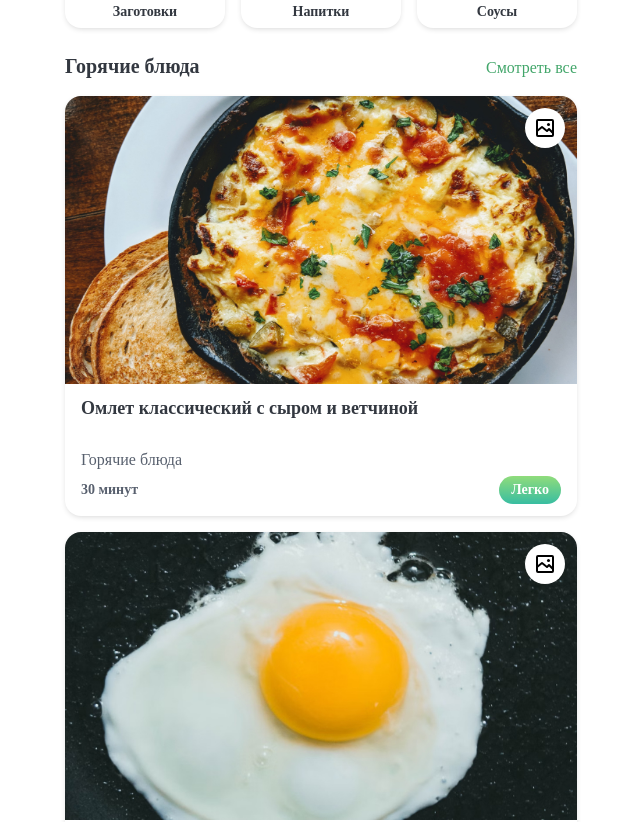
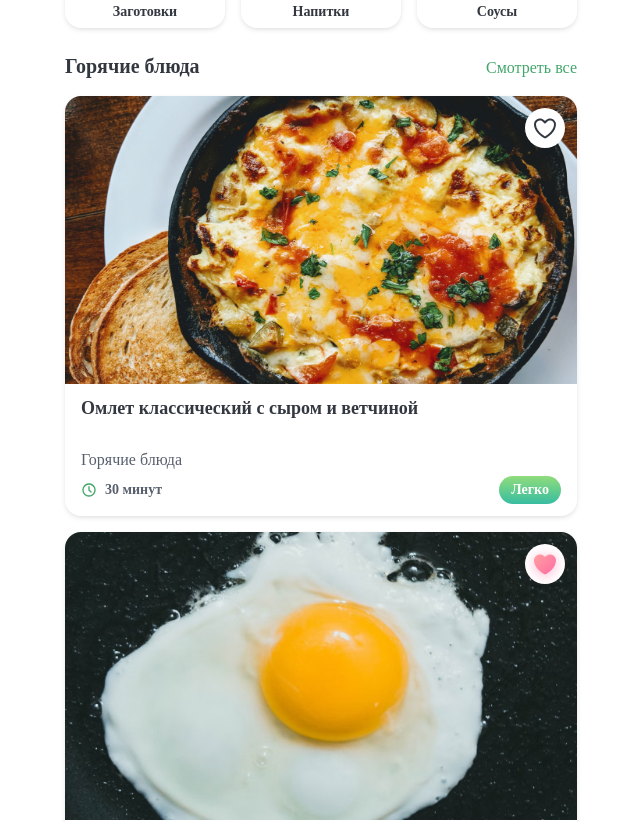
Before and after one commit to safer07/CookAppReact, a React (Vite) app: page / in a window 1280 px wide. Shown: the part 530-1352 px from the top of the page, without its empty margins (319-959 px from the left). Built offline with nearby package versions, Linux system fonts and the light colour scheme; a web font is replaced by a local one.

Commit message:
кнопка like и её анимация

```diff
--- a/src/api.js
+++ b/src/api.js
@@ -4,7 +4,7 @@ export function fetchCategories() {
   return new Promise((resolve) => {
     setTimeout(() => {
       resolve(categories);
-    }, 1000);
+    }, 100);
   });
 }
 
@@ -12,6 +12,6 @@ export function fetchRecipes() {
   return new Promise((resolve) => {
     setTimeout(() => {
       resolve(recipes);
-    }, 500);
+    }, 100);
   });
 }
--- a/src/assets/css/base/other.css
+++ b/src/assets/css/base/other.css
@@ -1,3 +1,7 @@
 img {
   @apply pointer-events-none;
 }
+
+svg {
+  @apply fill-current;
+}
--- /dev/null
+++ b/src/assets/css/components/buttons.css
@@ -0,0 +1,16 @@
+.like-button {
+  @apply grid size-5 place-content-center rounded-full bg-white;
+  & :is(svg, img) {
+    @apply size-3;
+  }
+  &.active :is(svg, img) {
+    @apply drop-shadow-[0_2px_6px_rgb(255_107_161_/_0.5)];
+  }
+}
+/* text-[#FF6BA2] */
+/* drop-shadow-[0_2px_8px_-2px_rgb(255_107_161_/_0.99)] */
+/* drop-shadow-[0_35px_35px_rgba(0,0,0,0.25)] */
+
+/* .like-button.active :is(svg, img) {
+  @apply animate-blink;
+} */
--- a/src/components/RecipeCard.jsx
+++ b/src/components/RecipeCard.jsx
@@ -1,14 +1,19 @@
+import { useProfile } from "../context/UserProfileContext";
+import LikeButton from "../ui/LikeButton";
 import Tag from "../ui/Tag";
 
 export default function RecipeCard({ recipe }) {
+  const { likedRecipes } = useProfile();
+
   return (
     <div className="overflow-hidden rounded-2xl bg-white shadow">
       <div className="relative">
         <img className="aspect-video" src={recipe.img} alt={recipe.name} />
-        <div className="absolute right-1.5 top-1.5 grid size-5 place-content-center rounded-full bg-white">
-          <svg className="size-3">
-            <use href="./images/icons.svg#example"></use>
-          </svg>
+        <div className="absolute right-1.5 top-1.5">
+          <LikeButton
+            active={likedRecipes.includes(recipe.id)}
+            recipeId={recipe.id}
+          />
         </div>
       </div>
       <div className="mx-2 my-1.5 grid gap-0.5">
@@ -17,9 +22,14 @@ export default function RecipeCard({ recipe }) {
         </h3>
         <p className="text-secondary-color">Горячие блюда</p>
         <div className="flex items-center justify-between">
-          <span className="label-small text-secondary-color">
-            {recipe.time} минут
-          </span>
+          <div className="flex items-center gap-1">
+            <svg className="size-2 fill-primary">
+              <use href="./images/icons.svg#clock"></use>
+            </svg>
+            <div className="label-small text-secondary-color">
+              {recipe.time} минут
+            </div>
+          </div>
           {/* {if (recipe.difficulty === 1) */}
           <Tag text="Легко" />
         </div>
--- a/src/context/UserProfileContext.jsx
+++ b/src/context/UserProfileContext.jsx
@@ -11,7 +11,15 @@ export default UserProfileContext;
 export function UserProfileContextProvider({ children }) {
   const [loading, setLoading] = useState(false);
   const [isAuth, setIsAuth] = useState(false);
-  const [likedRecipes, setLikedRecipes] = useState([]);
+  const [likedRecipes, setLikedRecipes] = useState(["r2"]);
+
+  function handleLike(id) {
+    setLikedRecipes((prev) => {
+      return prev.includes(id)
+        ? [...prev.filter((item) => item !== id)]
+        : [...prev, id];
+    });
+  }
 
   //   useEffect(() => {
   //     async function preload() {
@@ -27,7 +35,9 @@ export function UserProfileContextProvider({ children }) {
   //   }, []);
 
   return (
-    <UserProfileContext.Provider value={{ loading, isAuth, likedRecipes }}>
+    <UserProfileContext.Provider
+      value={{ loading, isAuth, likedRecipes, handleLike }}
+    >
       {children}
     </UserProfileContext.Provider>
   );
--- a/src/index.css
+++ b/src/index.css
@@ -5,6 +5,7 @@
 
 @import url(assets/css/components/layout.css) layer(components);
 @import url(assets/css/components/surface.css) layer(components);
+@import url(assets/css/components/buttons.css) layer(components);
 
 @tailwind base;
 @tailwind components;
--- /dev/null
+++ b/src/ui/LikeButton.jsx
@@ -0,0 +1,36 @@
+import { useState } from "react";
+import { useProfile } from "../context/UserProfileContext";
+
+export default function LikeButton({ active, recipeId }) {
+  const [isActive, setIsActive] = useState(active);
+  const [animation, setAnimation] = useState(false);
+  const { handleLike } = useProfile();
+
+  function onClick() {
+    handleLike(recipeId);
+    setIsActive((prev) => !prev);
+    setAnimation(true);
+  }
+
+  return (
+    <div
+      className={`like-button ${isActive ? "active" : ""}`}
+      onClick={onClick}
+    >
+      {!isActive ? (
+        <svg>
+          <use href="./images/icons.svg#heart" />
+        </svg>
+      ) : (
+        <img
+          className={`${animation ? "animate-blink" : ""}`}
+          src="./images/icons/heart_filled.svg"
+        />
+      )}
+      {/* <svg>
+        {!isActive && <use href="./images/icons.svg#heart" />}
+        {isActive && <use href="./images/icons.svg#heart_filled" />}
+      </svg> */}
+    </div>
+  );
+}
--- a/tailwind.config.js
+++ b/tailwind.config.js
@@ -130,6 +130,17 @@ export default {
       screens: {
         "hover-hover": { raw: "(hover: hover)" },
       },
+
+      keyframes: {
+        blink: {
+          "0%, 100%": { transform: "scale(1)" },
+          "50%": { transform: "scale(1.25)" },
+        },
+      },
+
+      animation: {
+        blink: "blink 300ms ease-in-out forwards",
+      },
     },
   },
   plugins: ["prettier-plugin-tailwindcss"],
```
Also changed, not shown: public/images/icons.svg, public/images/icons/heart_filled.svg (added).
